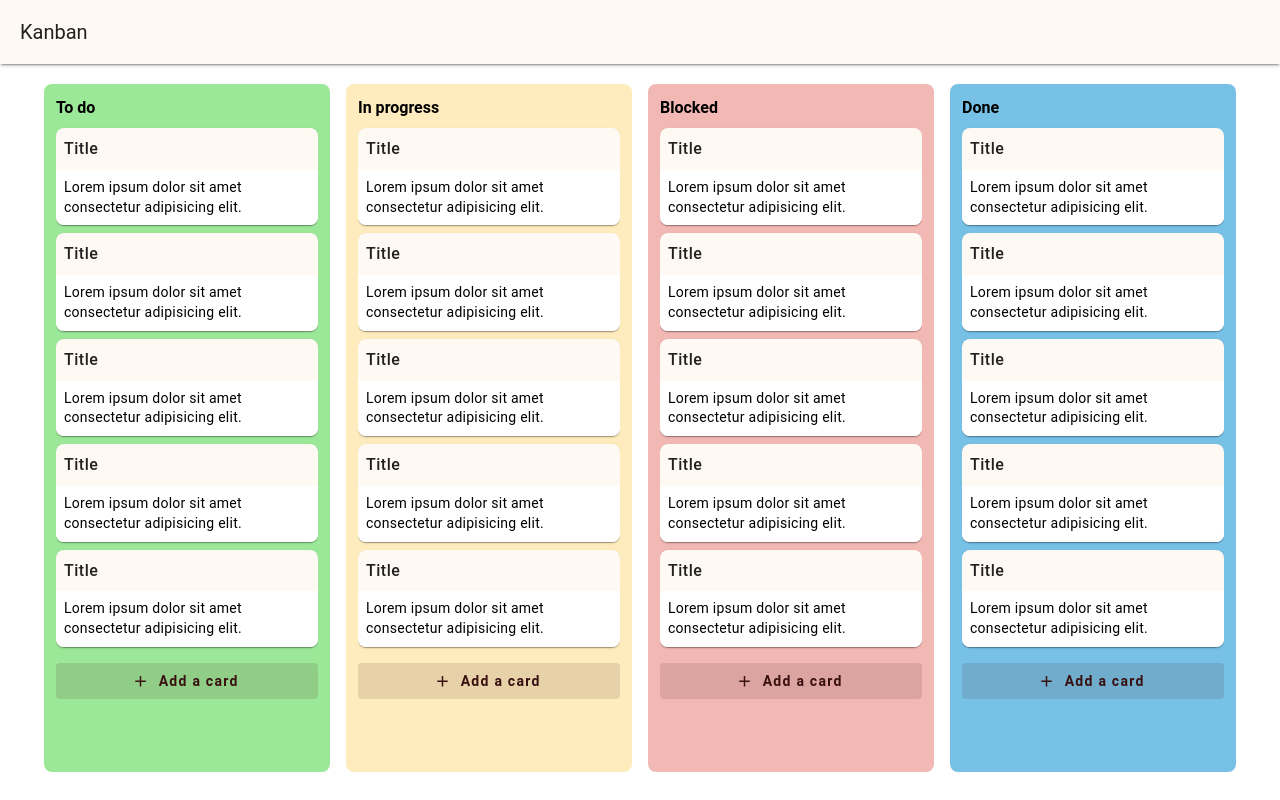
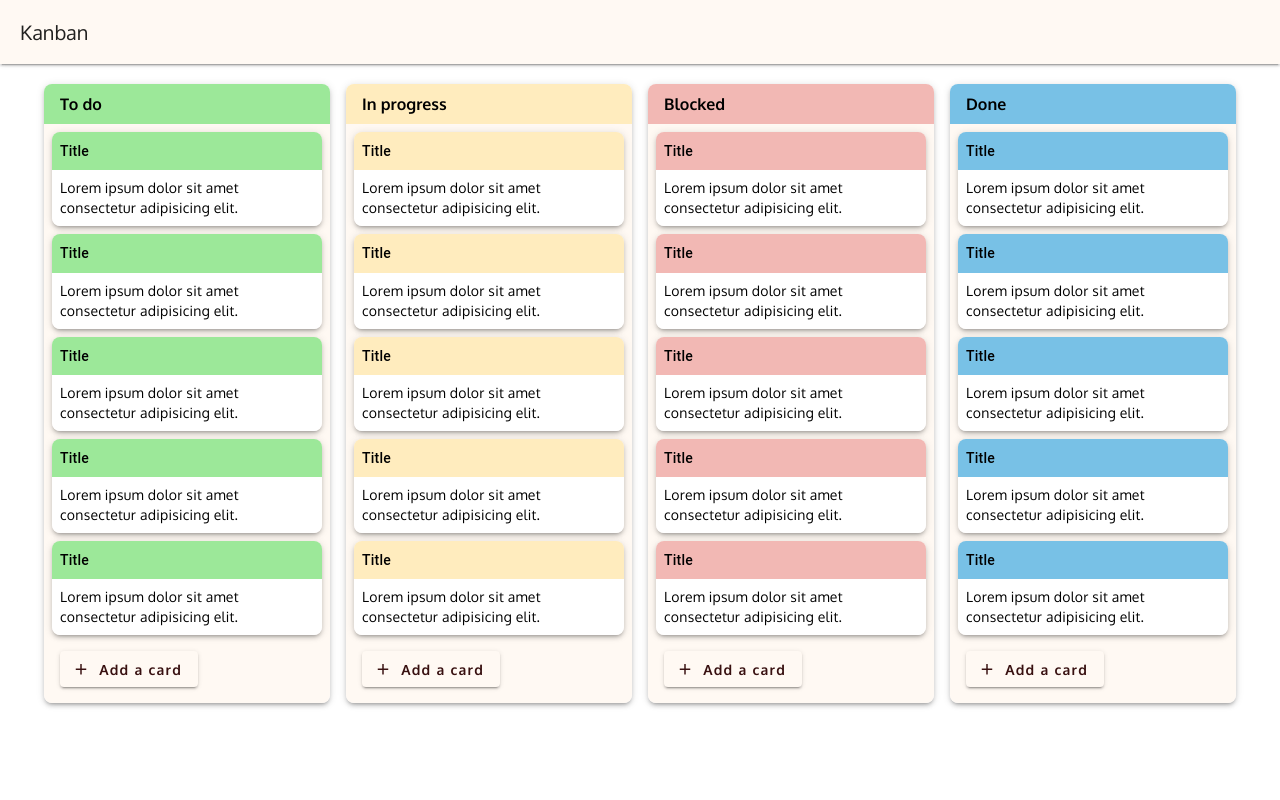
Before and after one commit to malthesers/vue-kanban, a Vue app: page / in a window 1280 px wide. Built offline with nearby package versions, Linux system fonts and the light colour scheme.

Commit message:
Updated theme and styling of containers

```diff
--- a/index.html
+++ b/index.html
@@ -4,10 +4,16 @@
     <meta charset="UTF-8" />
     <link rel="icon" href="/favicon.ico" />
     <meta name="viewport" content="width=device-width, initial-scale=1.0" />
+    <link rel="preconnect" href="https://fonts.googleapis.com" />
+    <link rel="preconnect" href="https://fonts.gstatic.com" crossorigin />
+    <link
+      href="https://fonts.googleapis.com/css2?family=Oxygen:wght@300;400;700&display=swap"
+      rel="stylesheet"
+    />
     <title>Kanban Board</title>
   </head>
   <body>
-    <div id="app"></div>
+    <div id="app" class="oxygen-regular"></div>
     <script type="module" src="/src/main.ts"></script>
   </body>
 </html>
--- a/src/assets/main.css
+++ b/src/assets/main.css
@@ -1,35 +1,25 @@
-/* @import './base.css';
-
-#app {
-  max-width: 1280px;
-  margin: 0 auto;
-  padding: 2rem;
-  font-weight: normal;
+.oxygen-light {
+  font-family: 'Oxygen', sans-serif;
+  font-weight: 300;
+  font-style: normal;
 }
 
-a,
-.green {
-  text-decoration: none;
-  color: hsla(160, 100%, 37%, 1);
-  transition: 0.4s;
-  padding: 3px;
+.oxygen-regular {
+  font-family: 'Oxygen', sans-serif;
+  font-weight: 400;
+  font-style: normal;
 }
 
-@media (hover: hover) {
-  a:hover {
-    background-color: hsla(160, 100%, 37%, 0.2);
-  }
+.oxygen-bold {
+  font-family: 'Oxygen', sans-serif;
+  font-weight: 700;
+  font-style: normal;
 }
 
-@media (min-width: 1024px) {
-  body {
-    display: flex;
-    place-items: center;
-  }
+.h-fit {
+  height: fit-content;
+}
 
-  #app {
-    display: grid;
-    grid-template-columns: 1fr 1fr;
-    padding: 0 2rem;
-  }
-} */
+.max-h-100 {
+  max-height: 100%;
+}
--- a/src/components/KanbanCard.vue
+++ b/src/components/KanbanCard.vue
@@ -1,6 +1,6 @@
 <template>
-  <VCard variant="elevated" class="rounded-lg mb-2">
-    <VCardTitle class="pa-2 text-body-1">Title</VCardTitle>
+  <VCard variant="elevated" class="rounded-lg mb-2 elevation-3">
+    <VCardTitle :class="bgColor" class="pa-2 text-body-2 text">Title</VCardTitle>
     <VCardText class="pa-2 bg-white"
       >Lorem ipsum dolor sit amet consectetur adipisicing elit.</VCardText
     >
@@ -8,7 +8,7 @@
 </template>
 
 <script setup lang="ts">
-import { ref } from 'vue'
-
-const title = ref('')
+defineProps<{
+  bgColor: string
+}>()
 </script>
--- a/src/components/StatusContainer.vue
+++ b/src/components/StatusContainer.vue
@@ -1,12 +1,18 @@
 <template>
-  <VCol :class="bgColor" class="h-100 rounded-lg d-flex flex-column">
-    <p class="font-weight-bold">{{ title }}</p>
-    <VList class="bg-transparent overflow-auto">
-      <KanbanCard v-for="n in 5" />
+  <VCol class="max-h-100 h-fit pa-0 rounded-lg d-flex flex-column overflow-hidden elevation-3">
+    <p :class="bgColor" class="px-4 py-2 font-weight-bold">{{ title }}</p>
+    <VList class="bg-primary px-2 overflow-auto">
+      <KanbanCard v-for="n in 5" :bgColor="bgColor" />
     </VList>
-    <VBtn variant="tonal" prepend-icon="mdi-plus" class="text-accent font-weight-bold text-none">
-      Add a card
-    </VBtn>
+    <VContainer class="bg-primary pt-0">
+      <VBtn
+        variant="elevated"
+        prepend-icon="mdi-plus"
+        class="text-accent font-weight-bold text-none"
+      >
+        Add a card
+      </VBtn>
+    </VContainer>
   </VCol>
 </template>
 
--- a/src/plugins/vuetify.ts
+++ b/src/plugins/vuetify.ts
@@ -14,7 +14,7 @@ const customTheme: ThemeDefinition = {
     'surface-light': '#EEEEEE',
     'surface-variant': '#424242',
     'on-surface-variant': '#EEEEEE',
-    primary: '#1867C0',
+    primary: '#FFF9F3',
     'primary-darken-1': '#1F5592',
     secondary: '#48A9A6',
     'secondary-darken-1': '#018786',
```
Also changed, not shown: src/assets/base.css (deleted, +0 -86 lines).
